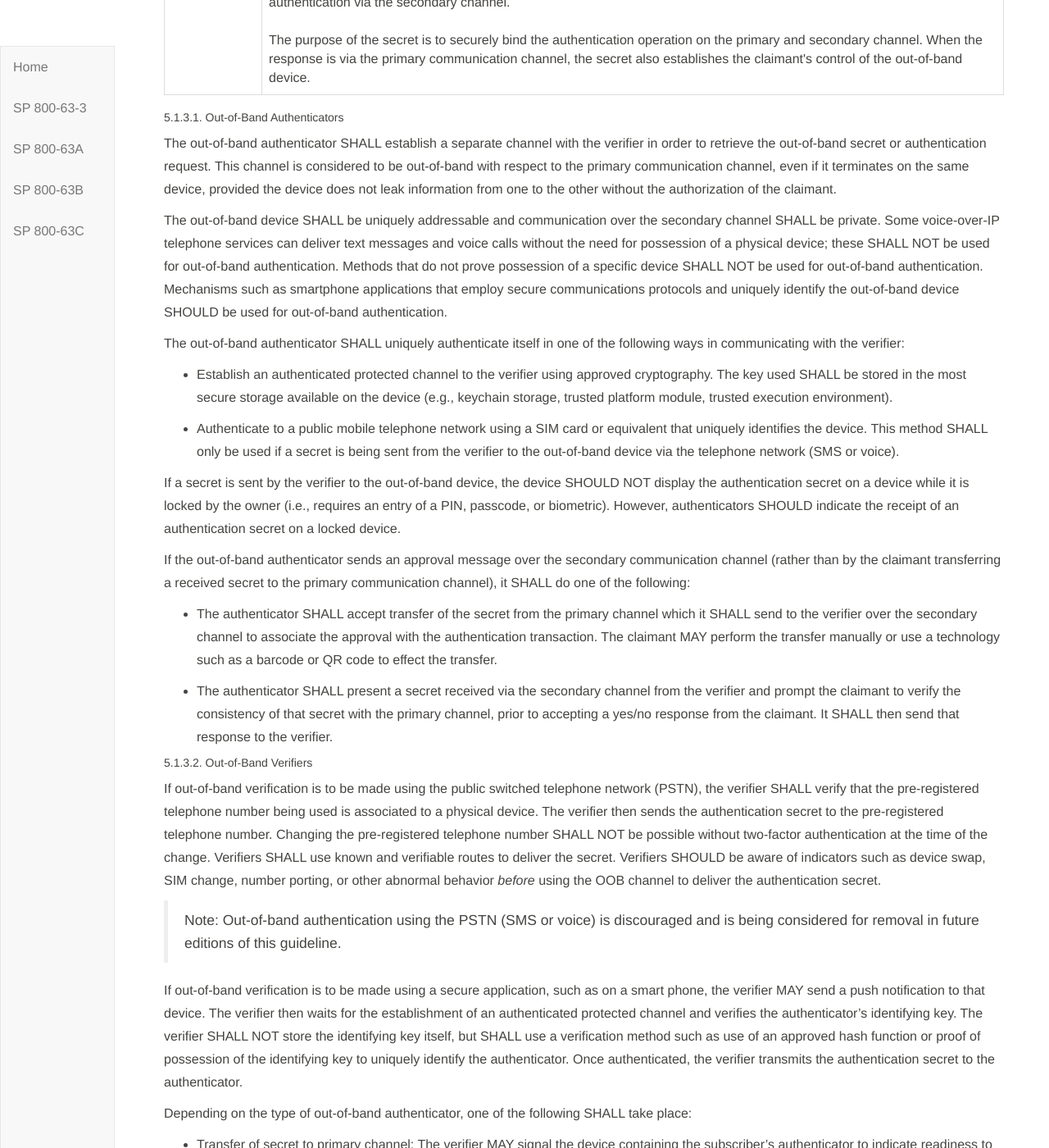
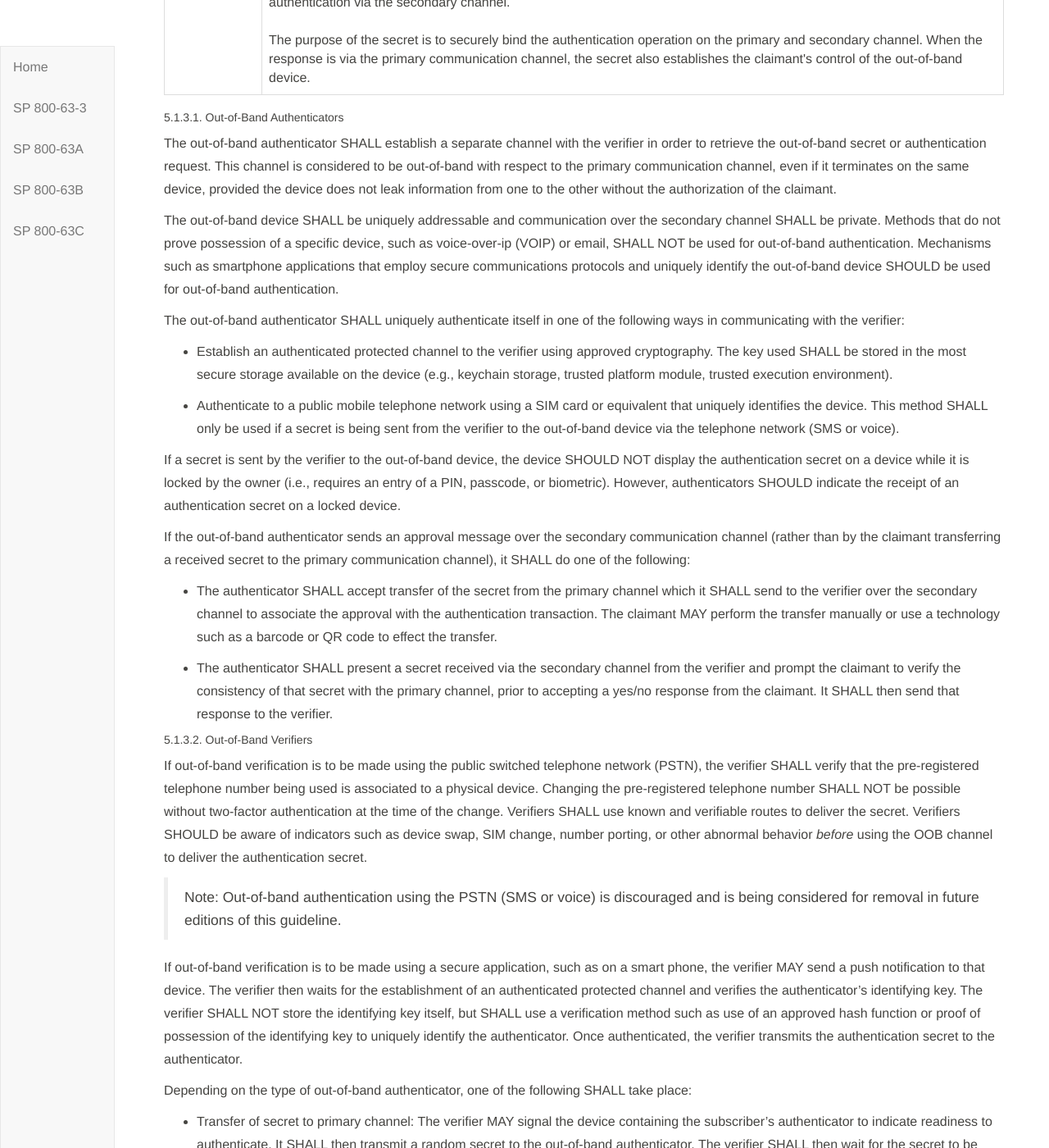
Before and after one commit to usnistgov/800-63-3, a Jekyll site: the page built from sp800-63b/sec5_authenticators.md, in a window 1280 px wide and 1400 px high, scrolled down 3116 px. Shown: the whole window at 82% size. Built offline with Jekyll 4.4.1, drawn with Linux system fonts in a browser that asks for light colours; our own code applies the rules of GitHub Pages for plain Markdown files.

Commit message:
Address Jim PR comments.

```diff
--- a/sp800-63b/sec5_authenticators.md
+++ b/sp800-63b/sec5_authenticators.md
@@ -101,7 +101,7 @@ The purpose of the secret is to securely bind the authentication operation on th
 
 The out-of-band authenticator SHALL establish a separate channel with the verifier in order to retrieve the out-of-band secret or authentication request. This channel is considered to be out-of-band with respect to the primary communication channel, even if it terminates on the same device, provided the device does not leak information from one to the other without the authorization of the claimant.
 
-The out-of-band device SHALL be uniquely addressable and communication over the secondary channel SHALL be private. Some voice-over-IP telephone services can deliver text messages and voice calls without the need for possession of a physical device; these SHALL NOT be used for out-of-band authentication. Methods that do not prove possession of a specific device SHALL NOT be used for out-of-band authentication. Mechanisms such as smartphone applications that employ secure communications protocols and uniquely identify the out-of-band device SHOULD be used for out-of-band authentication.
+The out-of-band device SHALL be uniquely addressable and communication over the secondary channel SHALL be private. Methods that do not prove possession of a specific device, such as voice-over-ip (VOIP) or email, SHALL NOT be used for out-of-band authentication. Mechanisms such as smartphone applications that employ secure communications protocols and uniquely identify the out-of-band device SHOULD be used for out-of-band authentication.
 
 The out-of-band authenticator SHALL uniquely authenticate itself in one of the following ways in communicating with the verifier:
 
@@ -119,7 +119,7 @@ If the out-of-band authenticator sends an approval message over the secondary co
 
 ##### 5.1.3.2. Out-of-Band Verifiers
 
-If out-of-band verification is to be made using the public switched telephone network (PSTN), the verifier SHALL verify that the pre-registered telephone number being used is associated to a physical device. The verifier then sends the authentication secret to the pre-registered telephone number. Changing the pre-registered telephone number SHALL NOT be possible without two-factor authentication at the time of the change. Verifiers SHALL use known and verifiable routes to deliver the secret. Verifiers SHOULD be aware of indicators such as device swap, SIM change, number porting, or other abnormal behavior *before* using the OOB channel to deliver the authentication secret.
+If out-of-band verification is to be made using the public switched telephone network (PSTN), the verifier SHALL verify that the pre-registered telephone number being used is associated to a physical device. Changing the pre-registered telephone number SHALL NOT be possible without two-factor authentication at the time of the change. Verifiers SHALL use known and verifiable routes to deliver the secret. Verifiers SHOULD be aware of indicators such as device swap, SIM change, number porting, or other abnormal behavior *before* using the OOB channel to deliver the authentication secret.
 
 > Note: Out-of-band authentication using the PSTN (SMS or voice) is discouraged and is being considered for removal in future editions of this guideline.
 
```
